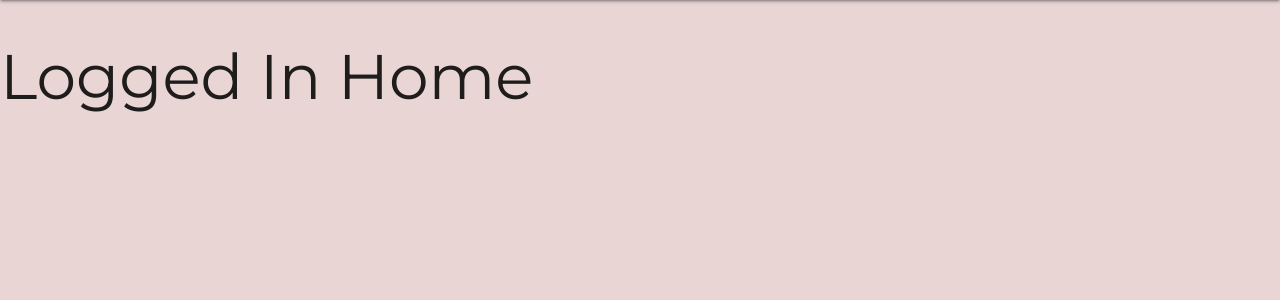
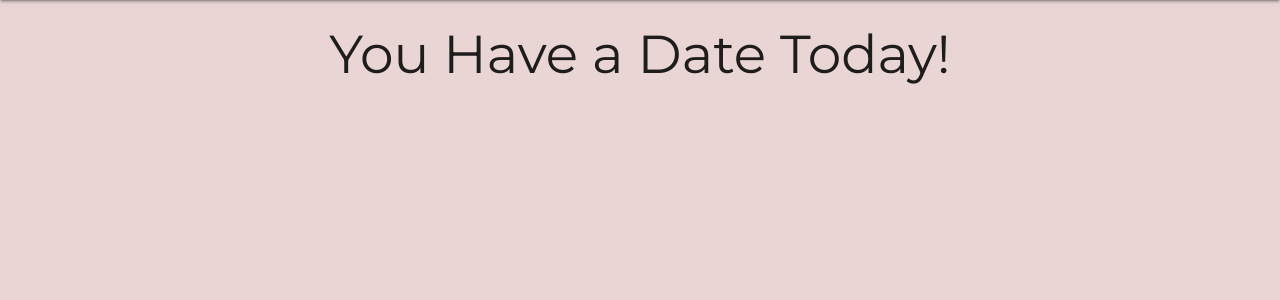
Before and after one commit to adamascencio/lovestruck, a Django app: page / in a window 1280 px wide. Shown: the part 64-364 px from the top of the page. Run offline with Django 4.2, Linux system fonts and the light colour scheme; the visitor is signed in with stand-in values (Sample User, id 1); data that the repository does not hold is empty.

Commit message:
styled home page

```diff
--- a/main_app/static/css/style.css
+++ b/main_app/static/css/style.css
@@ -307,3 +307,16 @@ nav {
 .row-gap {
   row-gap: 20px;
 }
+
+/* Home Page */
+.card-image {
+  width: 100%;
+}
+
+.margin-top {
+  margin-top: 25px;
+}
+
+.home-card {
+  margin: 10px auto;
+}
--- a/main_app/templates/home.html
+++ b/main_app/templates/home.html
@@ -2,7 +2,24 @@
 {% block content %}
 
 {% if user.is_authenticated %}
-<h1>Logged In Home</h1>
+<h2 class="center margin-top">You Have a Date Today!</h2>
+
+
+{% for date in dates %}
+<div class="container">
+      <div class="card home-card">
+        <div class="card-image">
+          <img src="static/images/datenight.jpeg" alt="date-night-photo">
+          <a href="{% url 'date_detail' date.id %}" class="btn-floating halfway-fab waves-effect waves-light red"><i class="material-icons">+</i></a>
+        </div>
+        <div class="card-content">
+          <p>{{ date.activity }}</p>
+        </div>
+      </div>
+</div>
+	{% endfor %}
+
+
 {% else %}
 	<section class="colored-section">
 		<div class="container">
--- a/main_app/views.py
+++ b/main_app/views.py
@@ -9,11 +9,13 @@ from django.contrib.auth.decorators import login_required
 from django.utils.decorators import method_decorator
 from .models import Location, Partner, Date
 from .forms import DateForm
+from datetime import date
 
 
 # Create your views here.
 def home(request):
-    return render(request, 'home.html')
+    dates = Date.objects.all().filter(user=request.user, date=date.today())
+    return render(request, 'home.html', {'dates':dates})
 
 def signup(request):
     error_message = ''
```
Also changed, not shown: main_app/static/images/datenight.jpeg (added).
